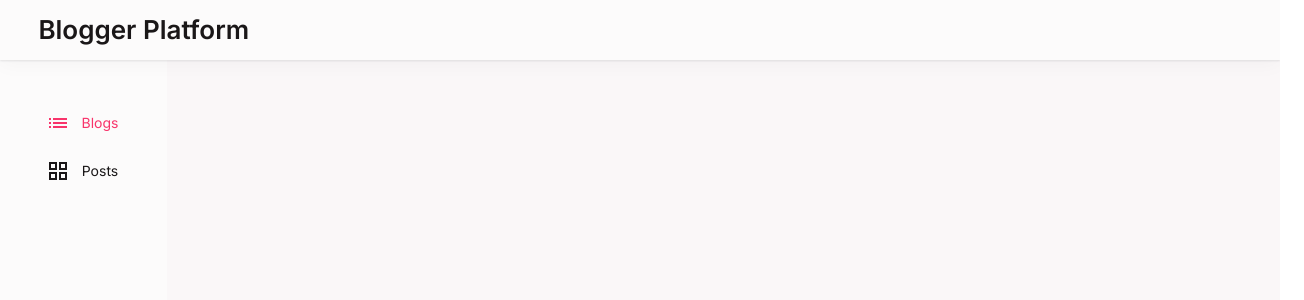
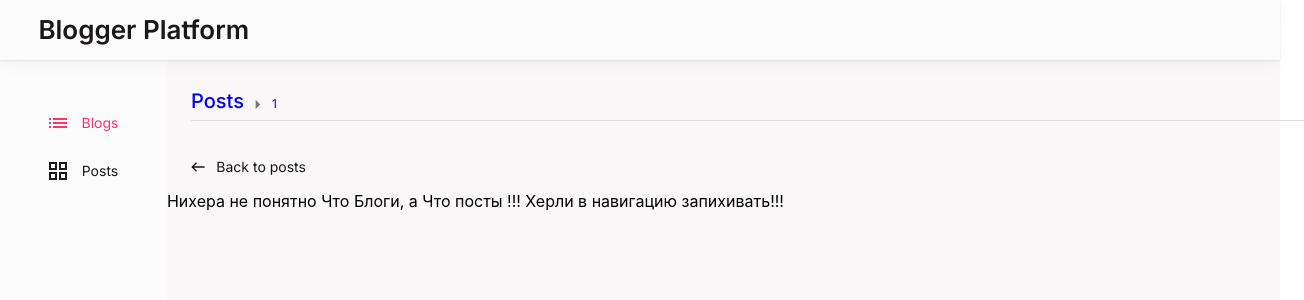
Before and after one commit to ArtemHard/Blogger-Platform, a React (Create React App) app in the folder app/: page /posts/1 in a window 1280 px wide. Shown: the top 300 px of the page, 1304 px wide, since content can reach past the window. Built offline with nearby package versions, Linux system fonts and the light colour scheme.

Commit message:
create postItem and had sttopped without API cannot done

```diff
--- a/app/src/components/Elements/Buttons/BackNavBtn.tsx
+++ b/app/src/components/Elements/Buttons/BackNavBtn.tsx
@@ -1,4 +1,4 @@
-import { useNavigate } from "react-router-dom";
+import { useLocation, useNavigate } from "react-router-dom";
 import styled from "styled-components";
 import { backArrow } from "../../../img/icons/IconsConstant";
 
@@ -43,17 +43,26 @@ const widthValue = (str: string) => str.split(" ")[2] + "px";
 const heightValue = (str: string) => str.split(" ")[3] + "px";
 
 export const BackNavBtn = () => {
+  const location = useLocation().pathname;
+
   const navigate = useNavigate();
+  // Выбирает куда редиректить при клике
   const btnClickHandler = () => {
-    navigate("/");
+    location.startsWith("/posts") ? navigate("/posts") : navigate("/");
   };
+  // выбирает Текст куда редиректит
+  const textBtnChoose = (path: string) => {
+    if (path.startsWith("/posts")) return "Back to posts";
+    if (path.startsWith("/")) return "Back to blogs";
+  };
+
   return (
     <BtnWrapper>
       <Button onClick={btnClickHandler}>
         <Svg viewBox='0 0 14 10'>
           <path fill='#1A1718' d={backArrow} />
         </Svg>
-        <TextBtn>Back to blogs</TextBtn>
+        <TextBtn>{textBtnChoose(location)}</TextBtn>
       </Button>
     </BtnWrapper>
   );
--- a/app/src/components/PostsList/PostCard/PostCard.tsx
+++ b/app/src/components/PostsList/PostCard/PostCard.tsx
@@ -1,4 +1,5 @@
 import { FC } from "react";
+import { useNavigate } from "react-router-dom";
 import styled from "styled-components";
 const Wrapper = styled.div`
   width: 300px;
@@ -50,8 +51,8 @@ const Title = styled.h1`
   /* identical to box height, or 150% */
 
   /* Neutral Dark / -60 */
-
   color: #1a1718;
+  cursor: pointer;
 `;
 const Info = styled.span`
   font-family: "Inter", sans-serif;
@@ -94,13 +95,18 @@ export const PostCard: FC<PostCardPropsType> = ({
   info,
   creationData,
 }) => {
+  const navigate = useNavigate();
+  const titleClickHandler = () => {
+    navigate(`${title}`);
+  };
+
   return (
     <Wrapper>
       <MainImg src={mainSrc} />
       <BottomWrapper>
         <Img src={imgSrc} />
         <InfoWrapper>
-          <Title>{title}</Title>
+          <Title onClick={titleClickHandler}>{title}</Title>
           <Info>{info}</Info>
           <CreationDate>{creationData}</CreationDate>
         </InfoWrapper>
--- a/app/src/components/RightBlock.tsx
+++ b/app/src/components/RightBlock.tsx
@@ -3,6 +3,7 @@ import { BlogPage } from "./pages/BlogPage";
 import { Route, Routes } from "react-router-dom";
 import { BlogItem } from "./Blog/BlogItem/BlogItem";
 import { PostsPage } from "./pages/PostsPage";
+import { PostItemPage } from "./pages/PostItemPage";
 export const RightBlockWrapper = styled.div`
   width: 100%;
   display: flex;
@@ -17,6 +18,7 @@ export const RightBlock = () => {
         <Route path='/' element={<BlogPage />} />
         <Route path='/blog/:title' element={<BlogItem />} />
         <Route path='/posts' element={<PostsPage />} />
+        <Route path='/posts/:title' element={<PostItemPage />} />
       </Routes>
     </RightBlockWrapper>
   );
--- /dev/null
+++ b/app/src/components/pages/PostItemPage.tsx
@@ -0,0 +1,16 @@
+import React from "react";
+import { useParams } from "react-router-dom";
+import { BackNavBtn } from "../Elements/Buttons/BackNavBtn";
+import { RightHeader } from "../RightHeader";
+
+export const PostItemPage = () => {
+  let { title } = useParams();
+  return (
+    <>
+      <RightHeader blogTitle={title} headerTitle={"Posts"} />
+      <BackNavBtn />
+      Нихера не понятно Что Блоги, а Что посты !!! Херли в навигацию
+      запихивать!!!
+    </>
+  );
+};
```
